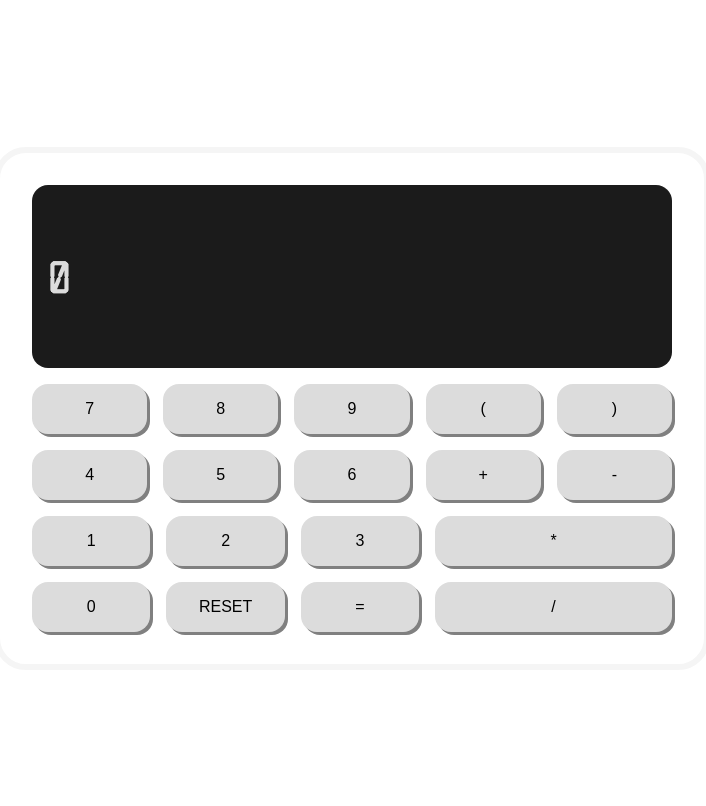
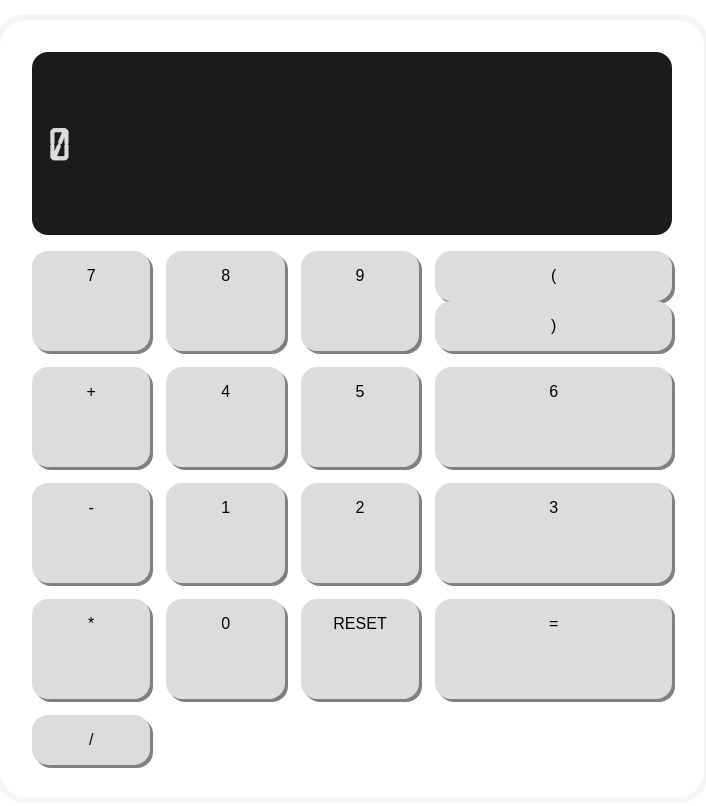
Before and after one commit to alcalde95/challenges_personal, a React (Vite) app: page / in a window 1280 px wide. Shown: the top 806 px of the page, without its empty margins (288-994 px from the left). Built offline with nearby package versions, Linux system fonts and the light colour scheme.

Commit message:
añadido ( y )

```diff
--- a/src/components/Body/index.jsx
+++ b/src/components/Body/index.jsx
@@ -63,19 +63,19 @@ const Body = () => {
         <div className={styles.bodyContainer}>
             <div id={styles.cuerpo}>
                 <Display value={expression} />
-                <div id={styles.btnsContainer1}>
+                <div id={styles.btnsContainer}>
                     <Button value='7' action={() => appendValue('7')} />
                     <Button value='8' action={() => appendValue('8')} />
                     <Button value='9' action={() => appendValue('9')} />
+                    <div id={styles.row}>
                     <Button value='(' action={() => appendValue('(')} />
                     <Button value=')' action={() => appendValue(')')} />
+                    </div>
+                    <Button value='+' action={() => appendValue('+')} />
                     <Button value='4' action={() => appendValue('4')} />
                     <Button value='5' action={() => appendValue('5')} />
                     <Button value='6' action={() => appendValue('6')} />
-                    <Button value='+' action={() => appendValue('+')} />
                     <Button value='-' action={() => appendValue('-')} />
-                </div>
-                <div id={styles.btnsContainer2}>
                     <Button value='1' action={() => appendValue('1')} />
                     <Button value='2' action={() => appendValue('2')} />
                     <Button value='3' action={() => appendValue('3')} />
--- a/src/components/Body/styles.module.css
+++ b/src/components/Body/styles.module.css
@@ -24,24 +24,22 @@
     de la función de reseteo.
 */
 
-#btnsContainer1 {
-    margin-top: 1rem;
-    display: grid;
-    grid-template-columns: 1fr 1fr 1fr 1fr 1fr;
-    grid-template-rows: 1fr 1fr;
-    gap: 1rem 1rem;
-    grid-template-areas:
-        ". . . . ."
-        ". . . . ."
-}
-
-#btnsContainer2 {
+#btnsContainer {
     margin-top: 1rem;
     display: grid;
     grid-template-columns: 1fr 1fr 1fr 2fr;
-    grid-template-rows: 1fr 1fr;
+    grid-template-rows: 1fr 1fr 1fr 1fr;
     gap: 1rem 1rem;
     grid-template-areas:
         ". . . ."
         ". . . ."
+        ". . . ."
+        ". . . .";
 }
+
+#row {
+    grid-template-columns: 1fr 1fr;
+    grid-template-areas:
+        ". ."
+
+}
```
